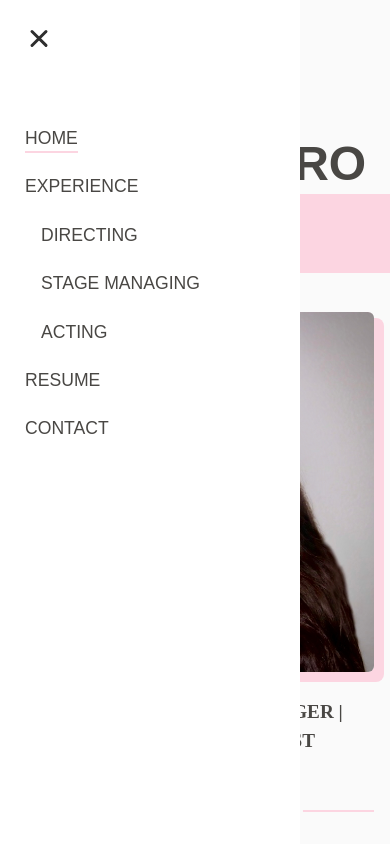
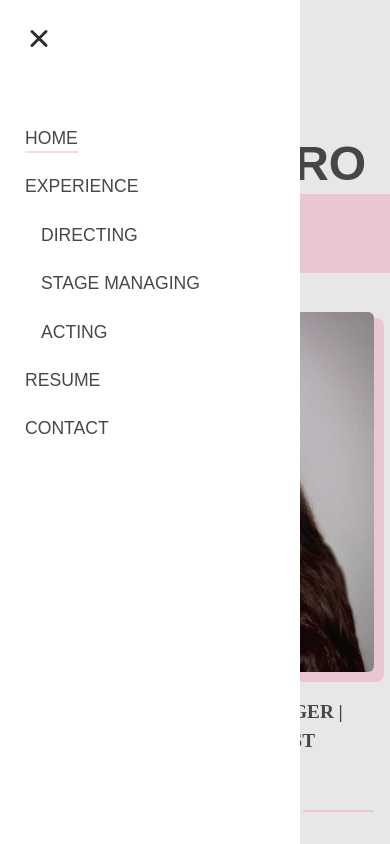
Before and after one commit to RUnroe/janell-portfolio, a React (Vite) app: page / in a window 390 px wide. Both pictures are taken after a click on the button 30 px from the left and 43 px from the top of the page. Shown: the top 844 px of the page. Built offline with nearby package versions, Linux system fonts and the light colour scheme; a web font is replaced by a local one.

Commit message:
Fix overlap of closed mobile nav

```diff
--- a/src/components/navigation/MobileTopNavMenu.tsx
+++ b/src/components/navigation/MobileTopNavMenu.tsx
@@ -18,7 +18,9 @@ const MobileTopNavMenu = () => {
   const sidebar = {
     open: (height = 1000) => ({
       clipPath: `circle(${height * 2 + 200}px at 40px 40px)`,
+      height: height * 2 + 200,
       transition: {
+        // clipPath: {delay: 0.2},
         type: "spring",
         stiffness: 20,
         restDelta: 2
@@ -26,11 +28,28 @@ const MobileTopNavMenu = () => {
     }),
     closed: {
       clipPath: "circle(30px at 40px 40px)",
+      // height: 100,
       transition: {
-        delay: 0.5,
+        height: {delay: 0.5},
+        delay: 0.25,
         type: "spring",
         stiffness: 400,
         damping: 40
+      }
+    }
+  };
+
+  const screen = {
+    open: {
+      opacity: 0.1,
+      transition: {
+
+      }
+    },
+    closed: {
+      opacity: 0,
+      transition: {
+        delay: 0.25,
       }
     }
   };
@@ -45,6 +64,7 @@ const MobileTopNavMenu = () => {
   };
 
   return (
+    <>
     <motion.nav
     initial={false}
     animate={isOpen ? "open" : "closed"}
@@ -52,12 +72,12 @@ const MobileTopNavMenu = () => {
     ref={containerRef}
     className="mobile"
   >
-    <motion.div className="background" variants={sidebar} />
-      <motion.ul variants={variants}>
+    <motion.div className={`background ${ isOpen ? "pointerEvents" : "noPointerEvents" } `} variants={sidebar} />
+      <motion.ul variants={variants} className={`${ isOpen ? "pointerEvents" : "noPointerEvents" } `}>
         {navigationStructure.map(navItem => {
           if(navItem.children && navItem.children.length) {
             return (
-              <React.Fragment key={navItem.url}>
+              <React.Fragment key={navItem.url} >
                 <MenuItem navItem={navItem} key={navItem.url} closeMenu={() => setIsOpen(false)} />
                 {navItem.children.map(nestedItem => (
                   <MenuItem navItem={nestedItem} key={`nested-${nestedItem.url}`} nested={true} closeMenu={() => setIsOpen(false)}/>
@@ -72,6 +92,15 @@ const MobileTopNavMenu = () => {
       </motion.ul>
     <MenuToggle toggle={() => toggleOpen()} />
   </motion.nav>
+
+  <motion.div
+    className="screen"
+    onClick={() => setIsOpen(false)}
+    variants={screen}
+    animate={isOpen ? "open" : "closed"}
+    style={{ pointerEvents: isOpen ? "auto" : "none" }}
+    ></motion.div>
+  </>
   );
 }
 
--- a/src/styles/components/_nav.scss
+++ b/src/styles/components/_nav.scss
@@ -75,18 +75,21 @@ nav.top-nav {
 
 nav.mobile {
   display: none;
-  position: absolute;
+  position: fixed;
   top: 0;
   left: 0;
-  bottom: 0;
+  // height: 100vh;
   width: 300px;
   z-index: 10;
 
+  .pointerEvents, .pointerEvents * {pointer-events: auto;}
+  .noPointerEvents, .noPointerEvents * {pointer-events: none;}
+
   .background {
-    position: absolute;
+    position: fixed;
     top: 0;
     left: 0;
-    bottom: 0;
+    height: 100vh;
     width: 300px;
     background: #fff;
   }
@@ -161,6 +164,17 @@ nav.mobile {
   }
 }
 
+.screen {
+  position: fixed;
+  top: 0;
+  bottom: 0;
+  left: 0;
+  right: 0;
+  background-color: $text-color-primary;
+  opacity: 0.1;
+  z-index: 9;
+}
+
 @media all and (max-width: $layout-breakpoint-tablet) {
   nav.top-nav {
     display: none;
```
